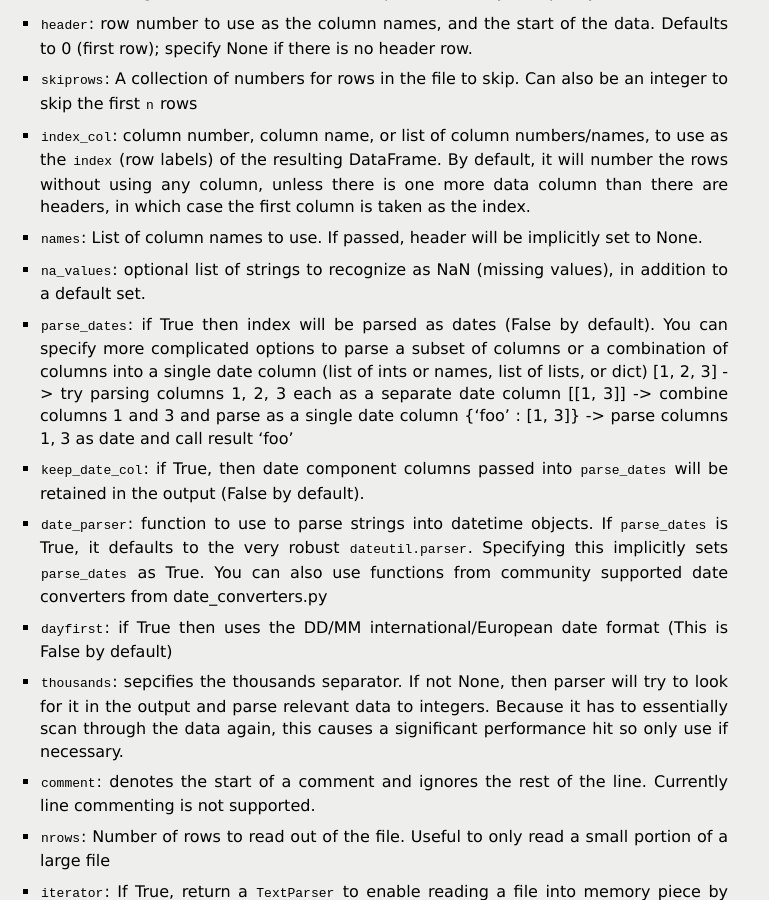
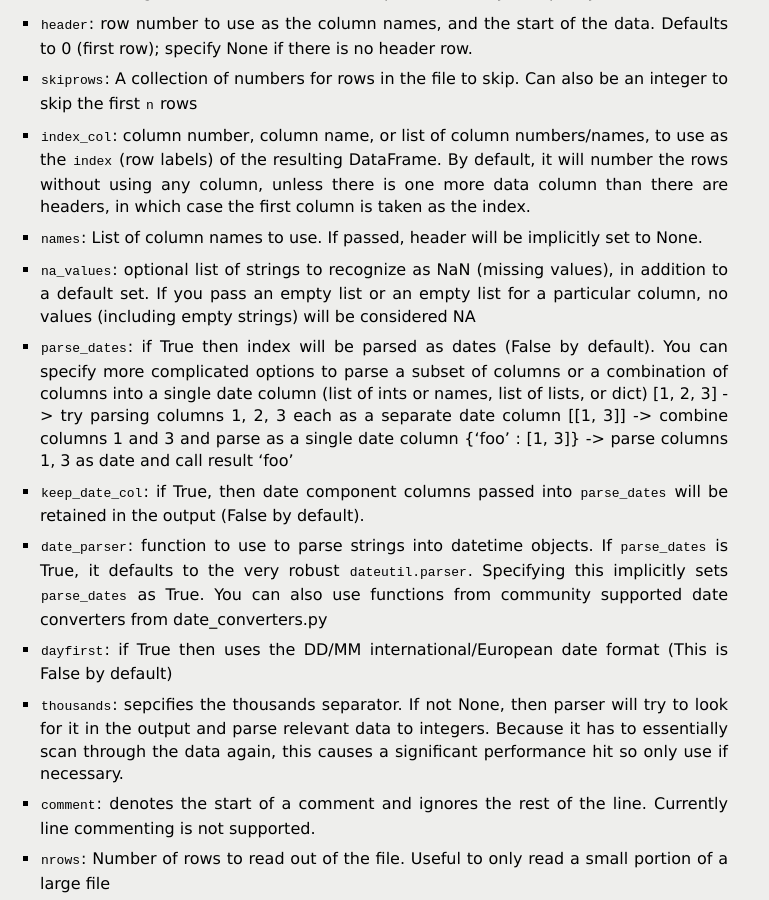
Before and after one commit to mobogaqc/pandas, a Sphinx documentation site: the page built from doc/source/io.rst, in a window 1280 px wide and 900 px high, scrolled down 1015 px. Shown: the whole window, without its empty margins (0-769 px from the left). Built offline with Sphinx 7.4.7, drawn with Linux system fonts in a browser that asks for light colours; formulas are drawn with MathJax 3; the version number is read from the project's files by our own code.

Commit message:
DOC: small doc for #1450

```diff
--- a/doc/source/io.rst
+++ b/doc/source/io.rst
@@ -83,8 +83,10 @@ data into a DataFrame object. They can take a number of arguments:
     as the index.
   - ``names``: List of column names to use. If passed, header will be
     implicitly set to None.
-  - ``na_values``: optional list of strings to recognize as NaN (missing values),
-    in addition to a default set.
+  - ``na_values``: optional list of strings to recognize as NaN (missing
+    values), in addition to a default set. If you pass an empty list or an
+    empty list for a particular column, no values (including empty strings)
+    will be considered NA
   - ``parse_dates``: if True then index will be parsed as dates
     (False by default). You can specify more complicated options to parse
     a subset of columns or a combination of columns into a single date column
```
